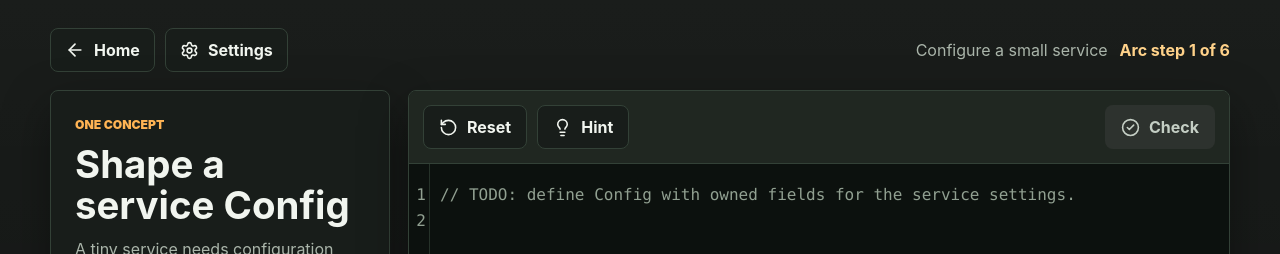
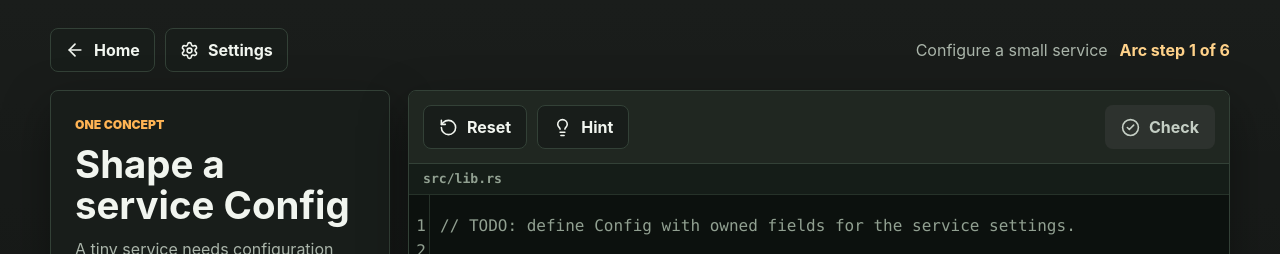
Before and after one commit to matrizaev/rust-daily, a React (Vite) app in the folder frontend/: page / in a window 1280 px wide. Both pictures are taken after a click on the button "Continue". Shown: the top 254 px of the page. Built offline with nearby package versions, Linux system fonts and the light colour scheme; no server answers.

Commit message:
Render the editable file name

```diff
--- a/frontend/src/components/LessonScreen.tsx
+++ b/frontend/src/components/LessonScreen.tsx
@@ -447,6 +447,10 @@ export function LessonScreen(props: LessonScreenProps) {
             onRevealHint={draft.handleRevealHint}
           />
 
+          <div className="editor-file-header" aria-label="Editable file">
+            <span>{draft.filePath}</span>
+          </div>
+
           <Suspense fallback={<EditorLoadingFallback />}>
             <CodeEditor
               key={lesson.id}
--- a/frontend/src/styles.css
+++ b/frontend/src/styles.css
@@ -860,7 +860,7 @@ p {
 
 .coding-workspace {
   display: grid;
-  grid-template-rows: auto minmax(420px, 1fr) auto auto auto;
+  grid-template-rows: auto auto minmax(420px, 1fr) auto auto auto;
   min-width: 0;
   overflow: hidden;
 }
@@ -878,6 +878,25 @@ p {
   margin-left: auto;
   background: var(--button-muted);
   color: var(--button-muted-text);
+}
+
+.editor-file-header {
+  min-width: 0;
+  padding: 7px 14px;
+  border-bottom: 1px solid var(--editor-border);
+  background: var(--editor-line);
+  color: var(--editor-muted);
+  font-family: "IBM Plex Mono", "SFMono-Regular", Consolas, monospace;
+  font-size: 0.82rem;
+  font-weight: 700;
+  line-height: 1.2;
+}
+
+.editor-file-header span {
+  display: block;
+  overflow: hidden;
+  text-overflow: ellipsis;
+  white-space: nowrap;
 }
 
 .code-editor {
```
